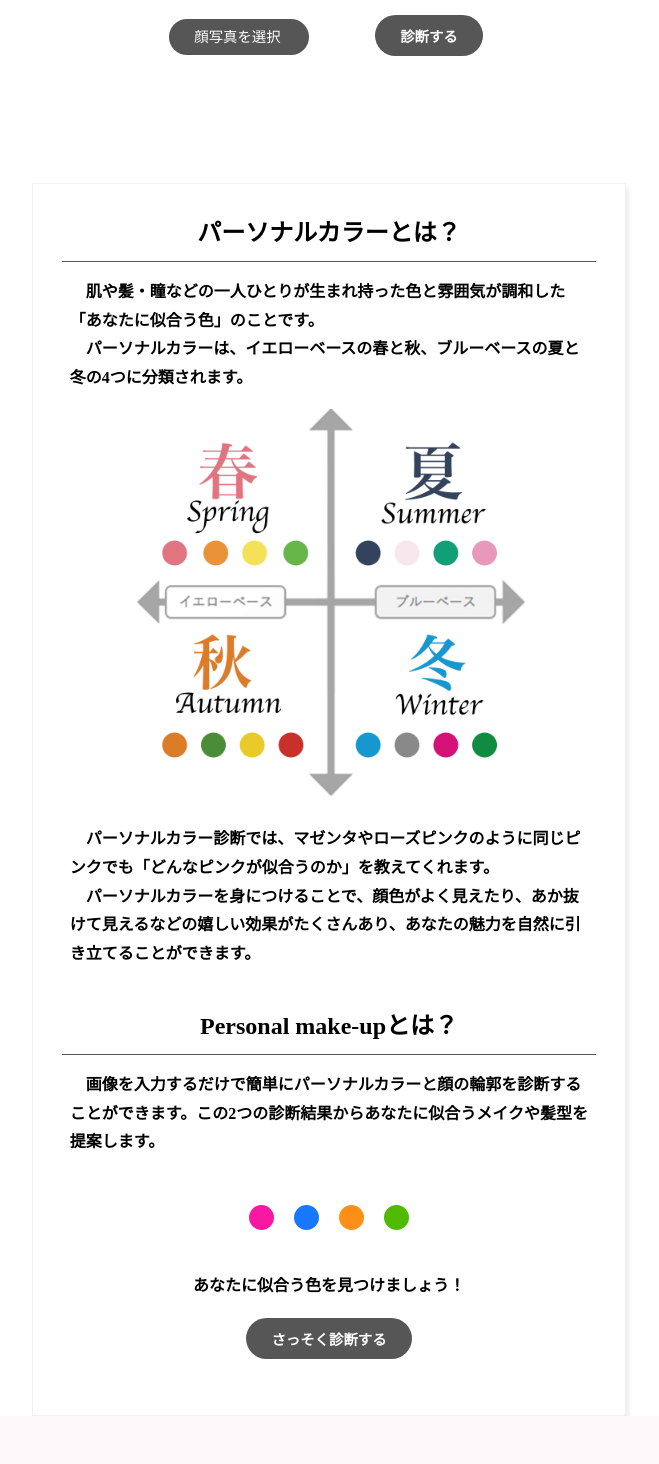
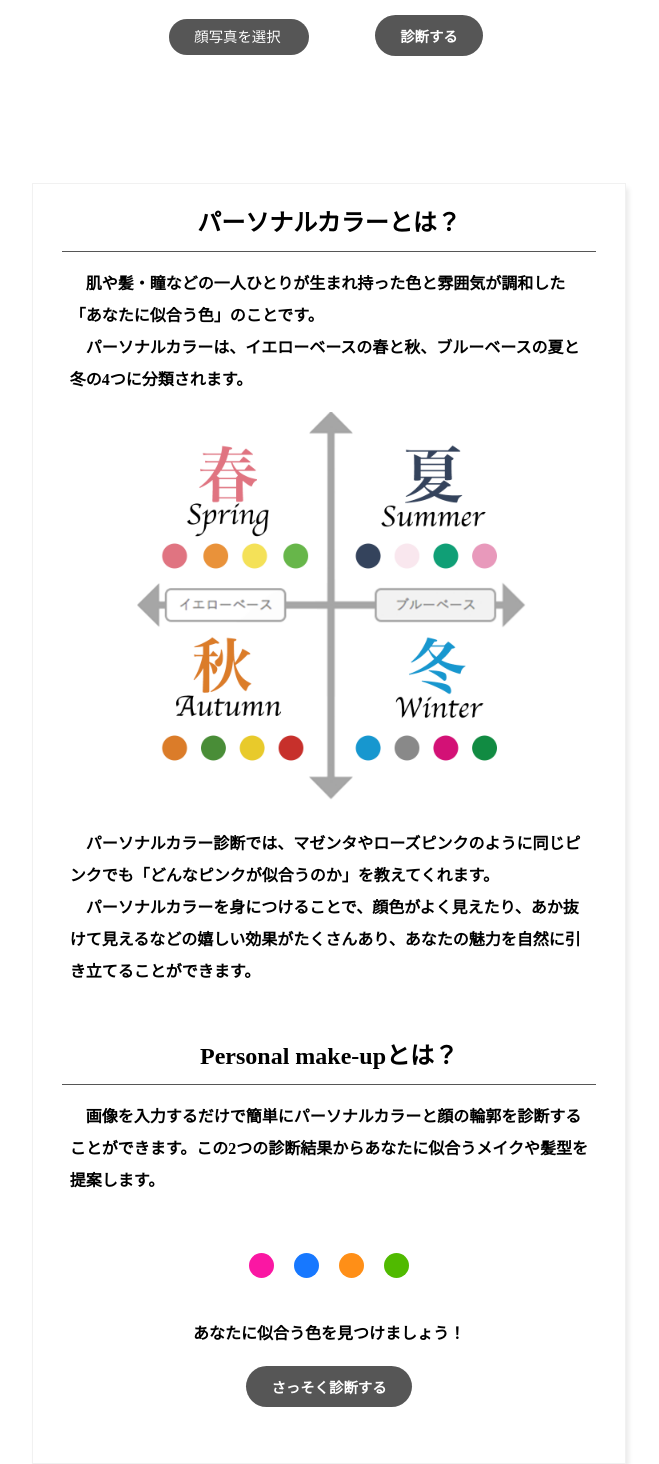
Before and after one commit to Kamenleon/Pmake-up, a Flask app: page / in a window 1536 px wide. Shown: the part 522-1986 px from the top of the page, without its empty margins (439-1098 px from the left). Before the commit the page ends 1938 px from the top, so only its background shows below. Run offline with Flask 2, Linux system fonts and the light colour scheme; some libraries are stand-ins or nearby versions.

Commit message:
デザイン微修正

```diff
--- a/static/css/desktop.scss
+++ b/static/css/desktop.scss
@@ -37,18 +37,18 @@
   #infoTitle{
     text-align: center;
     font-size: 1.5rem;
-    padding: 1.8rem 0 0;
+    margin: 1.2rem 0 0;
     font-family: serif;
     font-weight: bold;
   }
 
   #infoSummary{
-    margin: 1rem auto 1rem;
+    margin: 1rem auto 3.5rem;
     padding: 1rem 0.5rem 0;
     border-top: 1px solid #565656;
     font-family: serif;
     font-weight: bold;
-    line-height: 1.8rem;
+    line-height: 2rem;
     font-size: 1rem;
   }
 
@@ -113,7 +113,7 @@
   }
 
   .info .circles{
-    margin: 3rem auto;
+    margin: 0 auto;
   }
 
   .spring {
--- a/static/css/general.scss
+++ b/static/css/general.scss
@@ -29,11 +29,11 @@
   #infoTitle{
     text-align: center;
     font-size: 1.2rem;
-    padding: 1rem 0 0.4rem;
+    margin: 0.3rem auto;
   }
 
   #infoSummary{
-    margin: 0 auto;
+    margin: 0 auto 1.5rem;
     padding: 1rem 0;
     width: 90%;
     border-top: 1px solid #565656;
@@ -92,6 +92,10 @@
     display: flex;
     justify-content: center;
     margin: 3rem auto;
+  }
+
+  .info .circles{
+    margin: 0 auto;
   }
 
   .spring {
--- a/static/css/phone.scss
+++ b/static/css/phone.scss
@@ -28,11 +28,11 @@ header {
   #infoTitle{
     text-align: center;
     font-size: 1rem;
-    padding: 1rem 0 0.4rem;
+    margin: 1.5rem auto 0.5rem;
   }
 
   #infoSummary{
-    margin: 0 auto;
+    margin: 0 auto 2rem;
     padding: 1rem 0;
     width: 90%;
     border-top: 1px solid #565656;
@@ -49,7 +49,7 @@ header {
 
   #infoSmall{
     text-align: center;
-    margin: 1.5rem 0 2rem;
+    margin: 2rem 0;
     font-size: 0.8rem;
   }
 
@@ -92,6 +92,10 @@ header {
   display: flex;
   justify-content: center;
   margin: 2.5rem auto;
+}
+
+.info .circles{
+    margin: 0 auto;
 }
 
 .spring {
```
Also changed, not shown: static/css/style.min.css.
